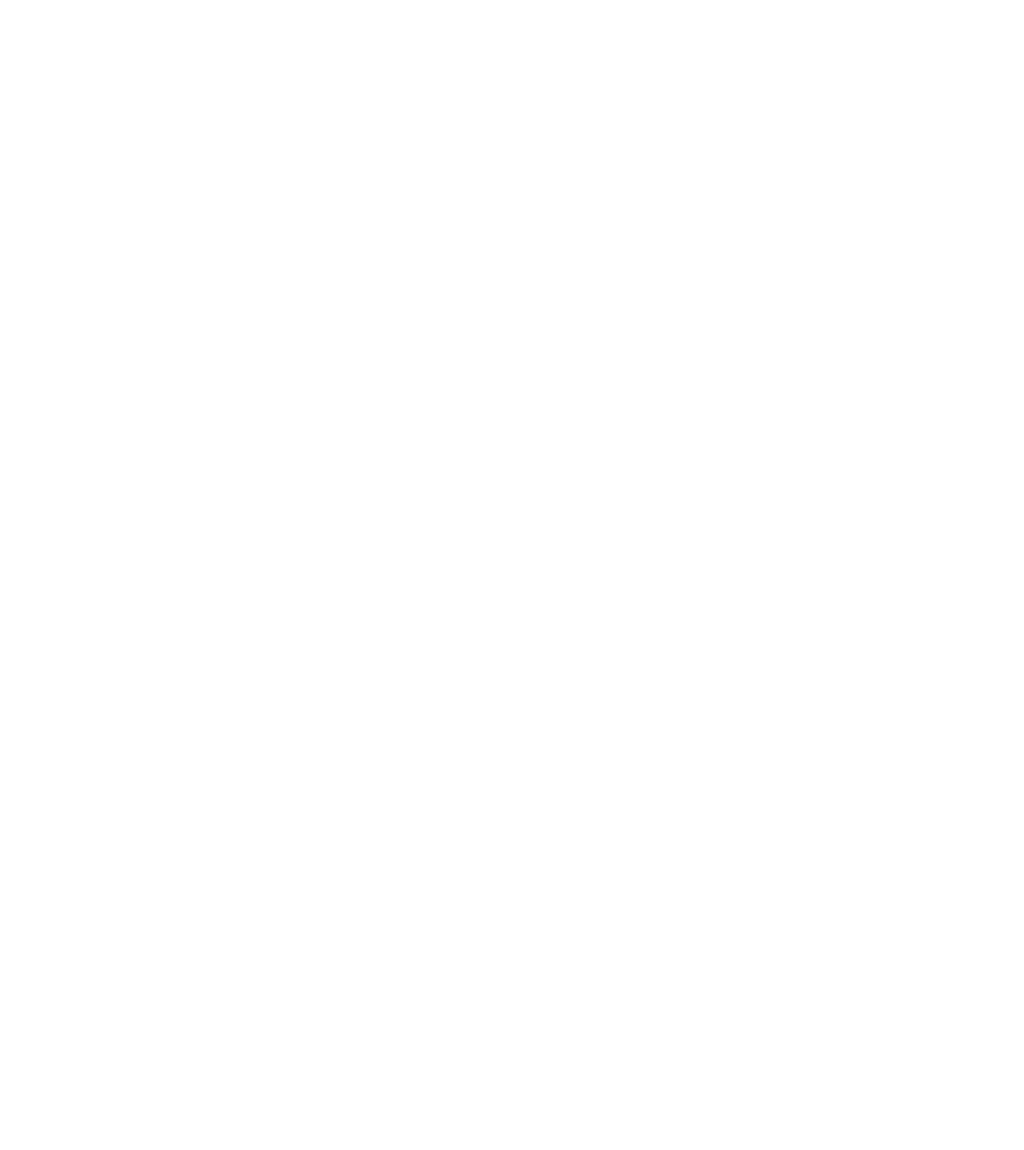
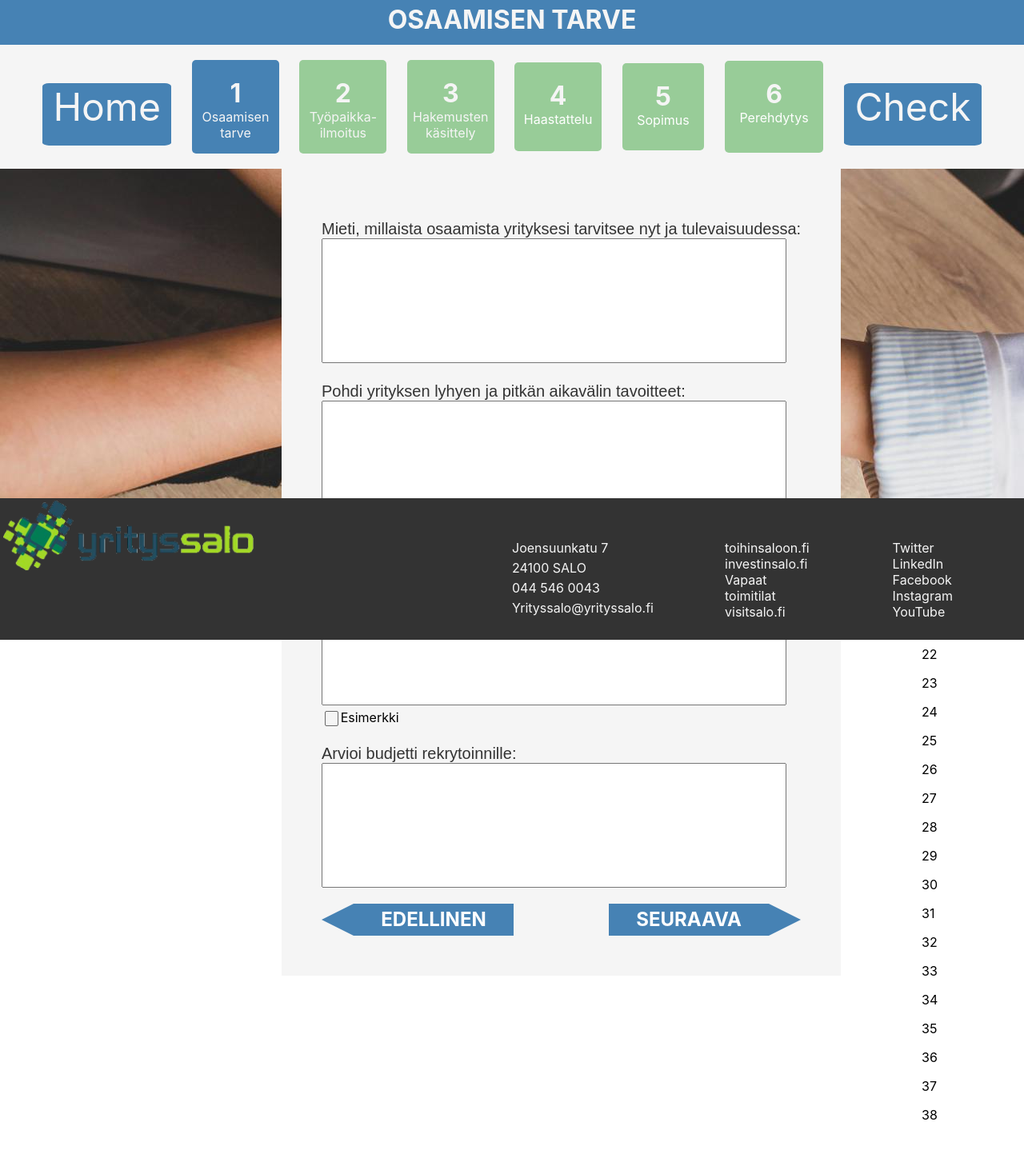
Before and after one commit to MirGitAtGitHub/RekrySalo, a React (Create React App) app in the folder rekrysalo/: page /Page1 in a window 1280 px wide. Before the commit this address had no page. Shown: the top 1438 px of the page at 80% size. Before the commit the page ends 800 px from the top, so only its background shows below. Built offline with nearby package versions, Linux system fonts and the light colour scheme.

Commit message:
Navigointi toimii :)
Jes!

```diff
--- a/rekrysalo/src/App.js
+++ b/rekrysalo/src/App.js
@@ -1,13 +1,14 @@
 import './App.css';
 import { BrowserRouter, Routes, Route } from "react-router-dom";
-import Home from "./pages/Home";
-import Home2 from "./pages/Home2";
-function App() {
+import Page1 from "./pages/Page1";
+import Page2 from "./pages/Page2";
+function App(props) {
   return (
     <BrowserRouter>
       <Routes>
-          <Route index element={<Home />} />
-          <Route path="/home2" element={<Home2 />} />
+          <Route index element={(props.pagenumber==="1") ? <Page1 /> : "" || (props.pagenumber==="2") ? <Page2 /> : ""} />
+          <Route path={"/Page2"} element={<Page2 />} />
+          <Route path={"/Page1"} element={<Page1 />} />
       </Routes>
     </BrowserRouter>
   );
--- a/rekrysalo/src/index.js
+++ b/rekrysalo/src/index.js
@@ -7,7 +7,7 @@ import reportWebVitals from './reportWebVitals';
 const root = ReactDOM.createRoot(document.getElementById('root'));
 root.render(
   <React.StrictMode>
-    <App />
+    <App pagenumber={localStorage.getItem("pagenumber")} />
   </React.StrictMode>
 );
 
--- a/rekrysalo/src/modules/TopFooter.js
+++ b/rekrysalo/src/modules/TopFooter.js
@@ -11,14 +11,14 @@ export const TopFooter = (props) => {
               <SquareButton address="" number="Home" />
 
               <div className={(props.current === "1") ? "box-current" : "box"}>
-                <Link to="/">
+                <Link to="/Page1">
                   <h1 className="hed">1</h1>
                   <p className="smol2">{"Osaamisen tarve"}</p>
                 </Link>
               </div>
 
               <div className={(props.current === "2") ? "box-current" : "box"}>
-                <Link to="/home2">
+                <Link to="/Page2">
                   <h1 className="hed">2</h1>
                   <p className="smol2">{"Työpaikka- ilmoitus"}</p>
                 </Link>
--- a/rekrysalo/src/pages/Home.js
+++ b/rekrysalo/src/pages/Page1.js
@@ -1,7 +1,9 @@
 import {HomeBackImage} from "../modules/HomeBackImage";
 import {Footer} from "../modules/Footer";
 import{TopFooter} from "../modules/TopFooter";
-const Home = () => {
+import{Link} from "react-router-dom";
+const Page1 = () => {
+  localStorage.setItem("pagenumber","1");
   return (
       <html>
         <body className="Body">
@@ -34,8 +36,8 @@ const Home = () => {
                 <textarea className="answer" rows="10" cols="70">
                 </textarea>
                 <p></p>
-                <div class="navigation-button-arrow-left"><h2 class="navigation-button-arrow-text">EDELLINEN</h2></div>
-                <div class="navigation-button-arrow-right"><h2 class="navigation-button-arrow-text">SEURAAVA</h2></div>
+                <Link to={"/Page" + (parseInt(localStorage.getItem("pagenumber"))-1)}><div class="navigation-button-arrow-left"><h2 class="navigation-button-arrow-text">EDELLINEN</h2></div></Link>
+                <Link to={"/Page" + (parseInt(localStorage.getItem("pagenumber"))+1)}><div class="navigation-button-arrow-right"><h2 class="navigation-button-arrow-text">SEURAAVA</h2></div></Link>
 
             </div>
           </div>
@@ -61,4 +63,4 @@ const Home = () => {
   )
 }
 
-export default Home
+export default Page1;
--- a/rekrysalo/src/pages/Home2.js
+++ b/rekrysalo/src/pages/Page2.js
@@ -1,7 +1,9 @@
 import {HomeBackImage} from "../modules/HomeBackImage";
 import {Footer} from "../modules/Footer";
 import{TopFooter} from "../modules/TopFooter";
-const Home2 = () => {
+import{Link} from "react-router-dom";
+const Page2 = () => {
+  localStorage.setItem("pagenumber","2");
   return (
       <html>
         <body className="Body">
@@ -68,8 +70,8 @@ const Home2 = () => {
                 <textarea className="answer" rows="1" cols="70" style={{"margin-bottom":"20px"}}>
                 </textarea>
                 <p></p>
-                <div class="navigation-button-arrow-left"><h2 class="navigation-button-arrow-text">EDELLINEN</h2></div>
-                <div class="navigation-button-arrow-right"><h2 class="navigation-button-arrow-text">SEURAAVA</h2></div>
+                <Link to={"/Page" + (parseInt(localStorage.getItem("pagenumber"))-1)}><div class="navigation-button-arrow-left"><h2 class="navigation-button-arrow-text">EDELLINEN</h2></div></Link>
+                <Link to={"/Page" + (parseInt(localStorage.getItem("pagenumber"))+1)}><div class="navigation-button-arrow-right"><h2 class="navigation-button-arrow-text">SEURAAVA</h2></div></Link>
 
             </div>
           </div>
@@ -95,4 +97,4 @@ const Home2 = () => {
   )
 }
 
-export default Home2
+export default Page2;
```
